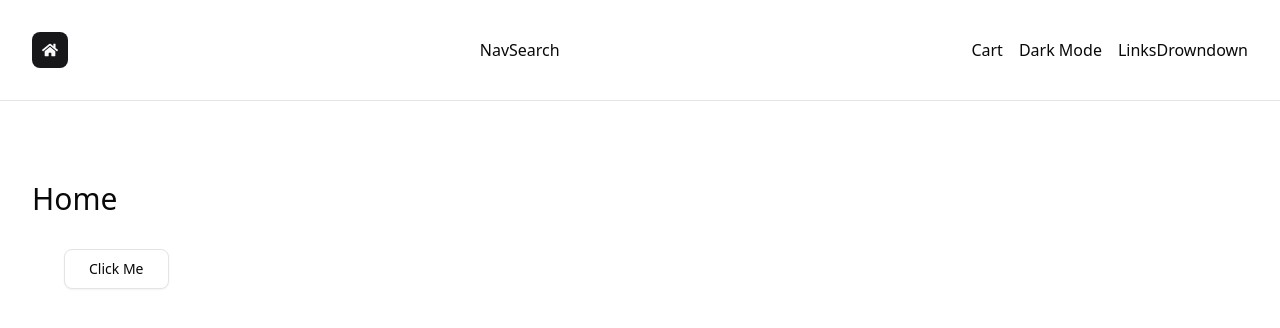
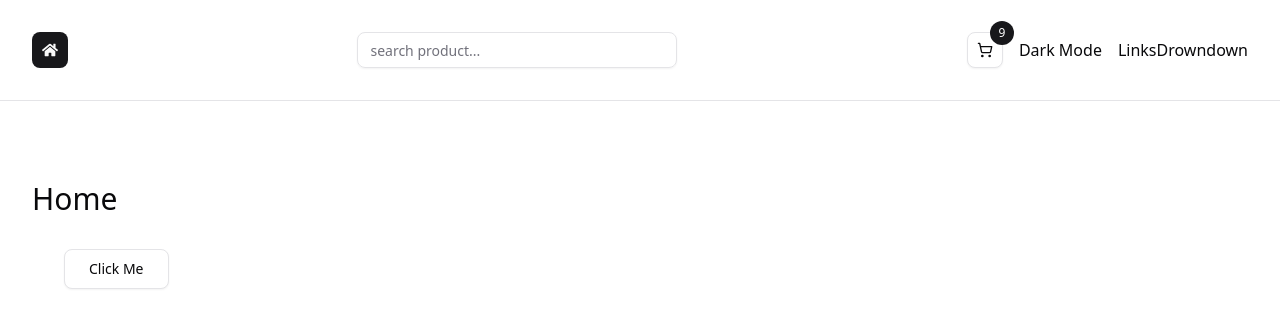
Before and after one commit to edriron/Store-NextJS, a Next.js app: page / in a window 1280 px wide. Shown: the top 328 px of the page. Built offline with nearby package versions, Linux system fonts and the light colour scheme.

Commit message:
cart button + search

```diff
--- a/components/navbar/CartButton.tsx
+++ b/components/navbar/CartButton.tsx
@@ -1,10 +1,23 @@
-import React from "react";
+import { Button } from "../ui/button";
+import Link from "next/link";
+import { LuShoppingCart } from "react-icons/lu";
 
 function CartButton() {
+  const numItemsInCart = 9; //temp
   return (
-    <div>
-      <h2>Cart</h2>
-    </div>
+    <Button
+      asChild
+      variant="outline"
+      size="icon"
+      className="flex justify-center items-center relative"
+    >
+      <Link href="/cart">
+        <LuShoppingCart />
+        <span className="absolute -top-3 -right-3 bg-primary text-white rounded-full h-6 w-6 flex items-center justify-center text-xs">
+          {numItemsInCart}
+        </span>
+      </Link>
+    </Button>
   );
 }
 
--- a/components/navbar/NavSearch.tsx
+++ b/components/navbar/NavSearch.tsx
@@ -1,10 +1,12 @@
-import React from "react";
+import { Input } from "../ui/input";
 
 function NavSearch() {
   return (
-    <div>
-      <h2>NavSearch</h2>
-    </div>
+    <Input
+      name="Search"
+      placeholder="search product..."
+      className="max-w-xs dark:bg-muted"
+    />
   );
 }
 
```
